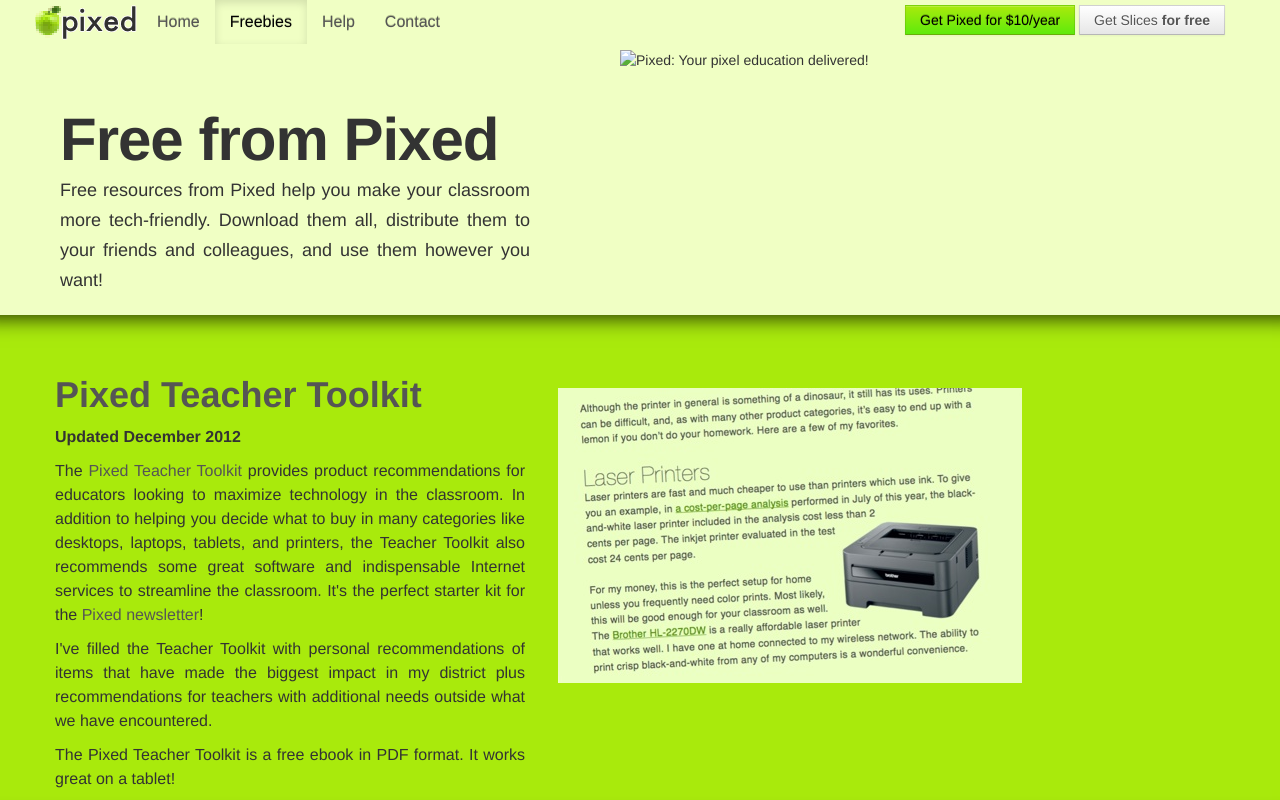
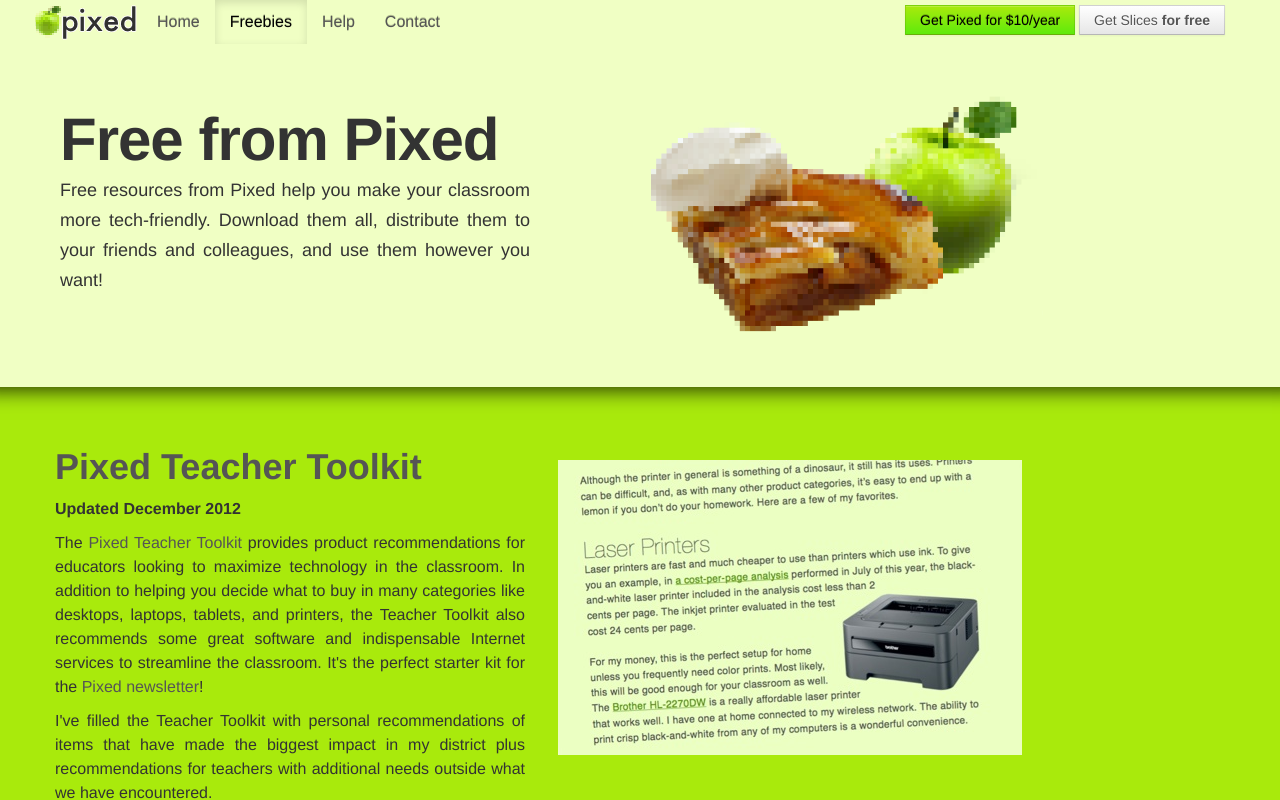
Before and after one commit to raddevon/pixed, a Python web app: template static/templates/freebies.html in a window 1280 px wide. Shown: the top 800 px of the page. Run offline with Jinja, Linux system fonts and the light colour scheme; the template is opened without the code that fills it, so the values that code supplies are empty; some libraries are stand-ins or nearby versions.

Commit message:
Added pie image to freebies page

```diff
--- a/static/templates/freebies.html
+++ b/static/templates/freebies.html
@@ -10,14 +10,14 @@
             <p>Free resources from Pixed help you make your classroom more tech-friendly. Download them all, distribute them to your friends and colleagues, and use them however you want!</p>
         </div>
         <div class="span5">
-            <img src="/static/img/logo.png" alt="Pixed: Your pixel education delivered!" class="flexible" />
+            <img src="/static/img/pie.png" alt="Pixed Freebies" class="flexible" />
         </div>
     </div>
 </div>
 <div class="hero-unit logo visible-phone">
     <div class="row">
         <div class="span5">
-            <img src="/static/img/logo.png" alt="Pixed: Your pixel education delivered!" class="flexible" />
+            <img src="/static/img/pie.png" alt="Pixed Freebies" class="flexible" />
         </div>
         <div class="span5 cta tj">
             <h1>Free from Pixed</h1>
```
